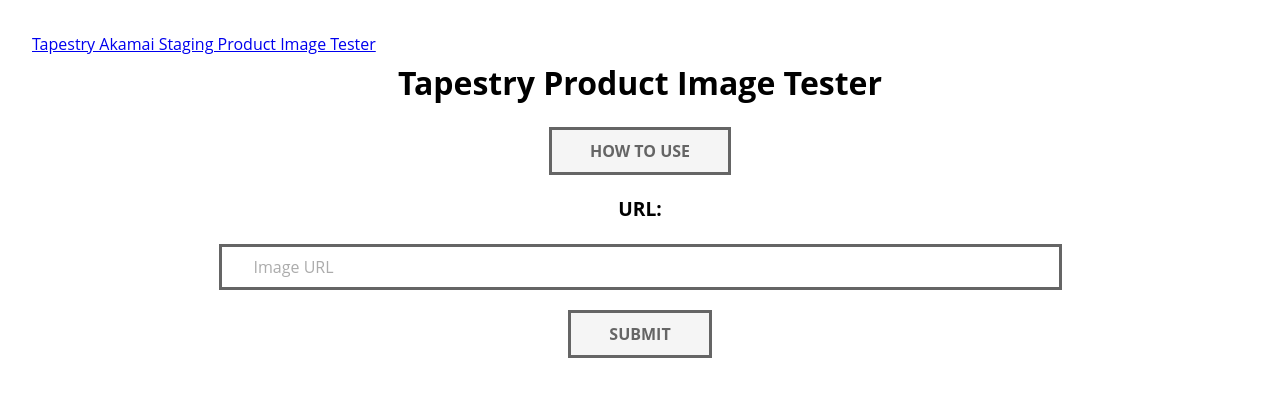
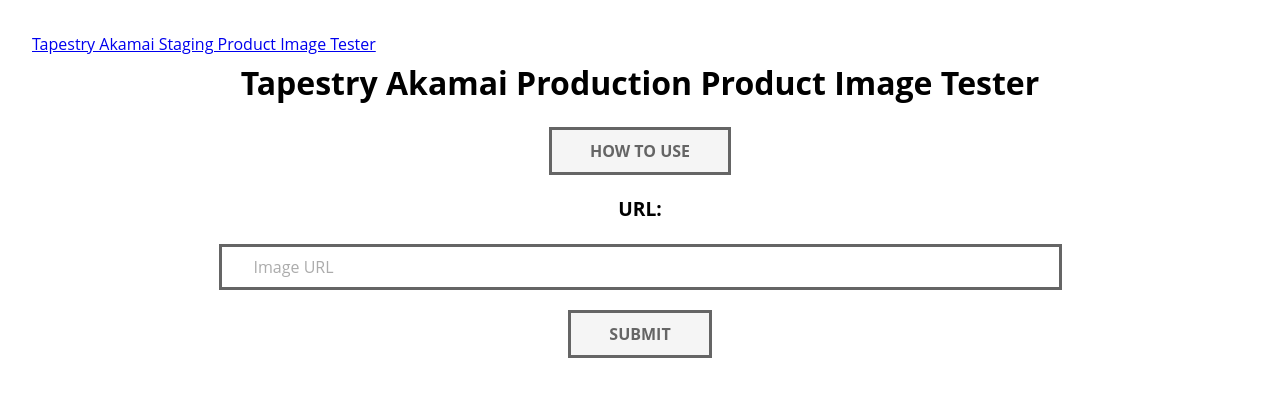
Before and after one commit to performance-addicts/tpr-image-tester, a plain HTML site: page index.html in a window 1280 px wide. Drawn offline with Linux system fonts and the light colour scheme; no server answers.

Commit message:
fix title and heading

```diff
--- a/index.html
+++ b/index.html
@@ -3,7 +3,7 @@
   <head>
     <meta charset="UTF-8" />
     <meta name="viewport" content="width=device-width, initial-scale=1.0" />
-    <title>Tapestry Product Image Tester</title>
+    <title>Tapestry Akamai Production Product Image Tester</title>
     <link rel="stylesheet" href="./assets/css/reset.min.css" />
     <link rel="stylesheet" href="./assets/css/style.css" />
     <link
@@ -25,7 +25,7 @@
         >Tapestry Akamai Staging Product Image Tester
       </a>
     </div>
-    <h1 class="heading">Tapestry Product Image Tester</h1>
+    <h1 class="heading">Tapestry Akamai Production Product Image Tester</h1>
     <div class="container">
       <button class="button info-button">
         <span class="button__mask"></span>
```
